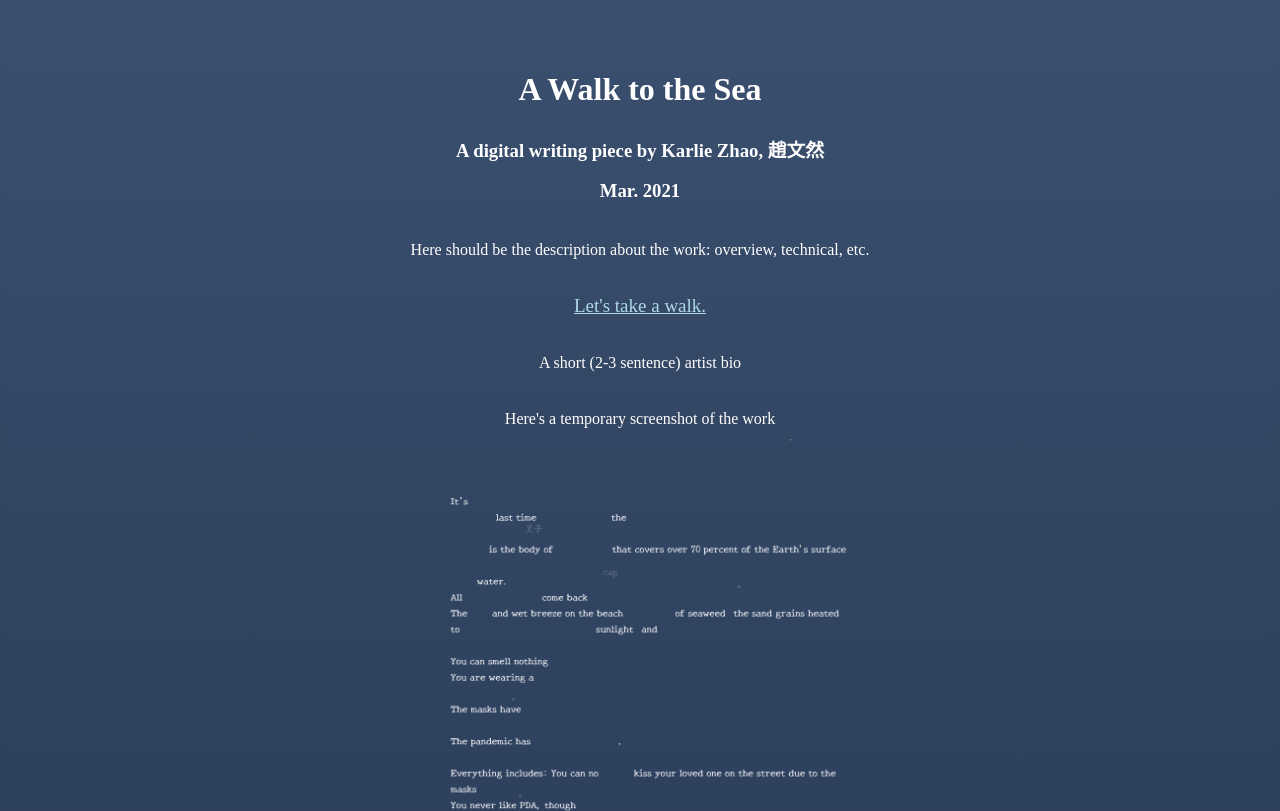
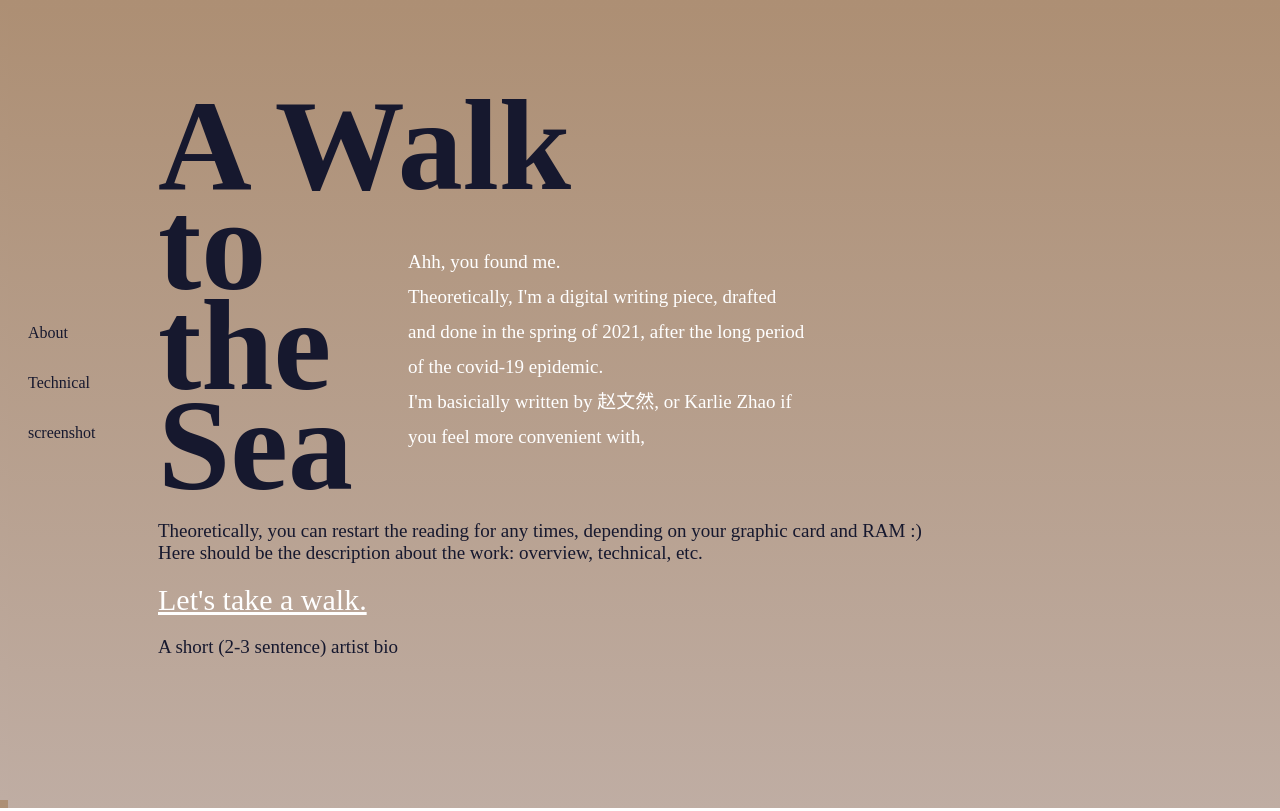
Before and after one commit to KarlieZhao/walktothesea_documentation, a plain HTML site: page index.html in a window 1280 px wide. Shown: the top 811 px of the page. Drawn offline with Linux system fonts and the light colour scheme; a web font is replaced by a local one.

Commit message:
1st refinement

```diff
--- a/index.html
+++ b/index.html
@@ -5,8 +5,9 @@
   <!-- fonts are loaded here -->
   <link rel="preconnect" href="https://fonts.gstatic.com">
   <link href="https://fonts.googleapis.com/css2?family=New+Tegomin&display=swap" rel="stylesheet">
+
   <link rel="preconnect" href="https://fonts.gstatic.com">
-  <link href="https://fonts.googleapis.com/css2?family=Amiri&display=swap" rel="stylesheet">
+  <link href="https://fonts.googleapis.com/css2?family=Zilla+Slab+Highlight:wght@400;700&display=swap" rel="stylesheet">
 
   <link rel="stylesheet" href="style.css">
   <meta charset="utf-8">
@@ -15,23 +16,38 @@
 </head>
 
 <body>
+  <div class="page">
+    <div class="page__header">
+      <h1 id="title"> A Walk <br>to <br>the <br>Sea </h1>
+    </div>
+    <div class="page_aside"> About <br> Technical <br> screenshot </div>
+    <div class="page__main">
+      <div class="block1">
+        Ahh, you found me. <br>
+        Theoretically, I'm a digital writing piece, drafted and done in the spring of 2021, after the long period of the covid-19 epidemic.
+        <br>
+        I'm basicially written by 赵文然, or Karlie Zhao if you feel more convenient with,
+      </div>
+      <br><br><br>
+      Theoretically, you can restart the reading for any times, depending on your graphic card and RAM :) <br>
+      Here should be the description about the work: overview, technical, etc.</p>
+      <a id="linktowork" href="https://karliezhao.github.io/WalktotheSea/">Let's take a walk.</a>
+      <p>
+        A short (2-3 sentence) artist bio
+      </p>
 
-  <br/>
-<h1> A Walk to the Sea</h1>
-<h3> A digital writing piece by Karlie Zhao, 趙文然 <br/> Mar. 2021 </h3>
 
-<p>
-Here should be the description about the work: overview, technical, etc.</p>
-<a id="linktowork" href="https://karliezhao.github.io/WalktotheSea/">Let's take a walk.</a>
-<p>
-A short (2-3 sentence) artist bio
-</p>
-<p>
-Here's a temporary screenshot of the work
-  <img class="center" width="1300px"
+    </div>
+  </div>
+
+
+  <!-- <h3> A digital writing piece by Karlie Zhao, 趙文然 <br/> Mar. 2021 </h3> -->
+
+  <!-- </div> -->
+  <!-- Here's a temporary screenshot of the work -->
+  <!-- <img class="center" width="1300px"
      src="screenshot4.png"
-     alt="Screenshots here...">
-</p>
+     alt="Screenshots here..."> -->
 
 </body>
 
--- a/style.css
+++ b/style.css
@@ -1,24 +1,56 @@
 html, body {
-
-
-  font-family: "New Tegomin";
-  color:white;
-  line-height: 40px;
-  text-align: center;
-  border: 2px;
-  height: 3200px;
-  background: linear-gradient(#3a4f6e, #07132b);
+  width: 100%;
+  height: 100%;
+  /* background: #BFADA3; */
+  background: linear-gradient(#AD8F74, #BFADA3);
+  font-family: 'New Tegomin', serif;
+  color:#16182E;
 }
 
-#linktowork{
-font-size: 19px;
-color: lightblue;
+#title {
+  font-size: 130px;
+  color: black;
+  color:#16182E;
+  line-height: 100px;
+}
+
+#linktowork {
+  color: white;
+  font-size: 30px;
+}
+
+.block1 {
+  width:400px;
+  height: auto;
+  margin-left: 250px;
+  margin-top: 140px;
+  font-family: 'New Tegomin', serif;
+  color: white;
+  font-size: 19px;
+  line-height: 35px;
+}
+
+.page {
+  display: grid;
+  grid-template-columns: 150px 1fr;
+  grid-template-rows: 96px auto;
+  min-height: 100vh;
+  grid-template-areas:
+    "a h"
+    "a m";
+}
+.page__header {
+  grid-area: h;
+}
+.page_aside{
+  grid-area: a;
+  margin-left: 20px;
+  margin-top: 300px;
+  line-height: 50px;
+}
+.page__main {
+  grid-area: m;
+  font-size: 19px;
+  line-height: normal;
 
 }
-.center{
-  display: block;
-  margin-left: auto;
-  margin-right: auto;
-  width: 70%;
-
-}
```
